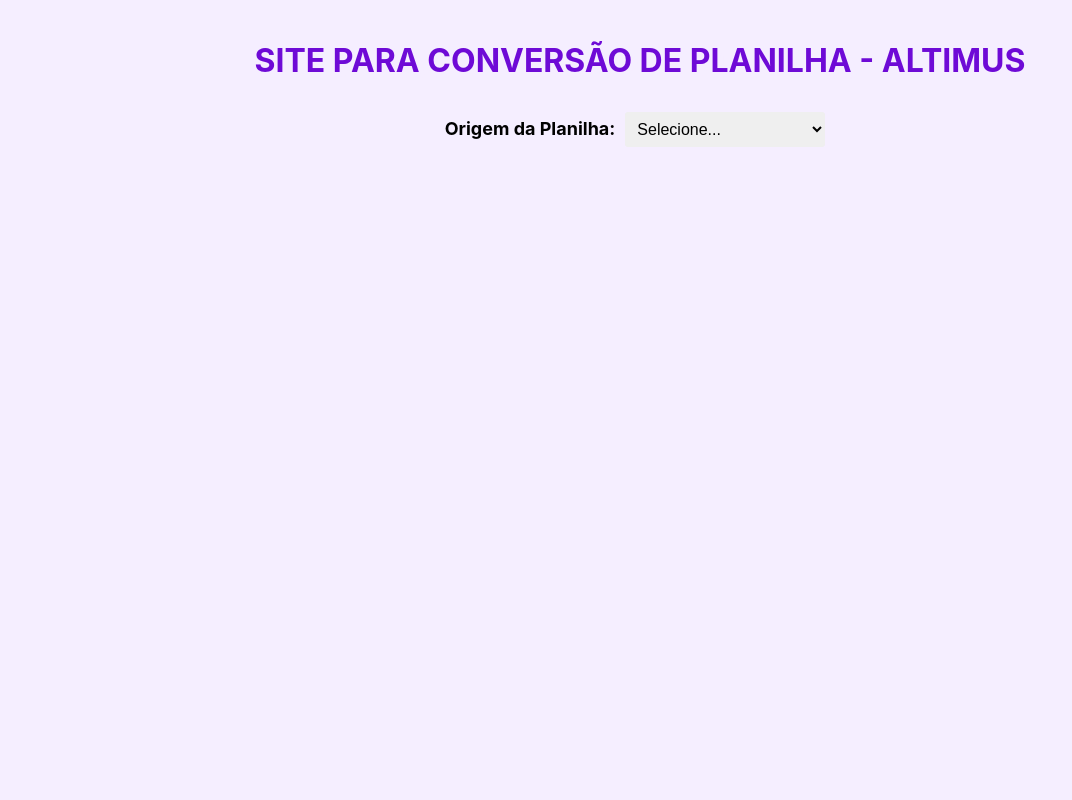
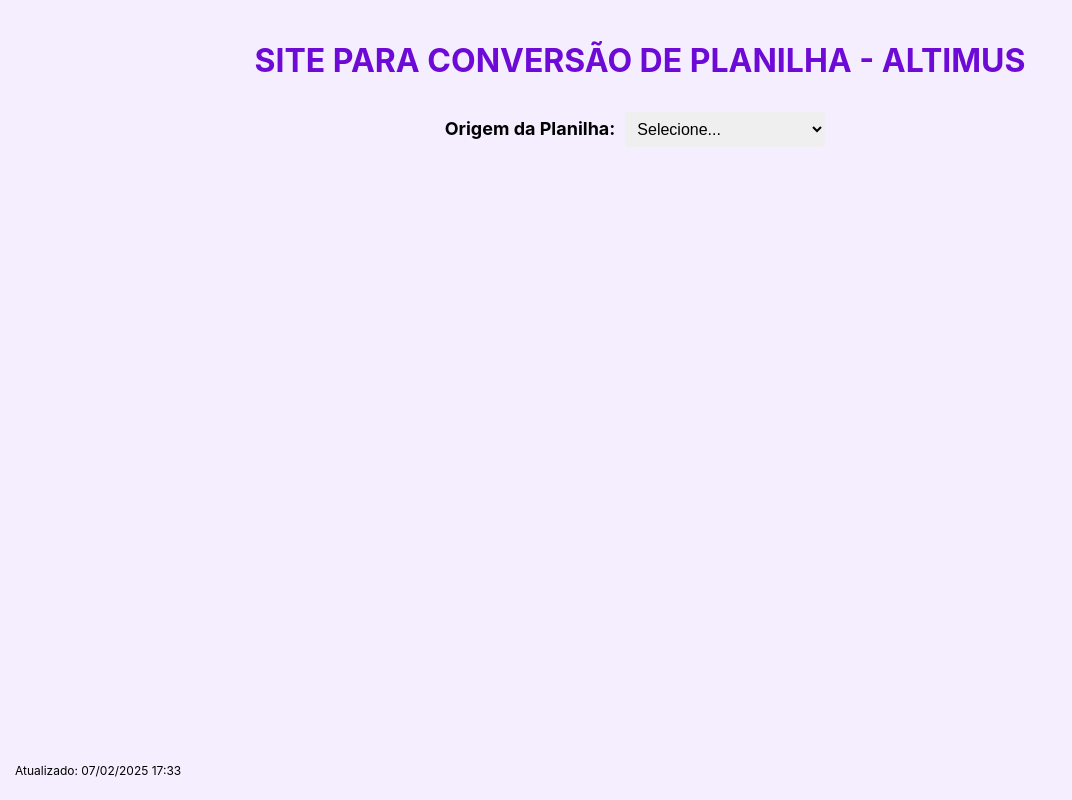
Before and after one commit to Zalasik01/importacao-site, a React (Create React App) app: page / in a window 1280 px wide. Shown: the whole page, without its empty margins (0-1072 px from the left). Built offline with nearby package versions, Linux system fonts and the light colour scheme.

Commit message:
Adicionado hora de atualizaçao

```diff
--- a/src/App.css
+++ b/src/App.css
@@ -43,3 +43,10 @@
 div {
   margin-bottom: 20px;
 }
+
+.versao {
+  font-size: 12px;
+  position: absolute;
+  bottom: 10px;
+  left: 15px;
+}
--- a/src/App.js
+++ b/src/App.js
@@ -12,6 +12,7 @@
   const [posicao, setPosicao] = useState("");
   const [cnpj, setCNPJ] = useState("");
   const [file, setFile] = useState(null);
+
 
   return (
     <ErrorBoundary>
@@ -29,6 +30,7 @@
         {cnpj && origem && tipoConversao && (
           <FileUploader file={file} setFile={setFile} cnpj={cnpj} posicao={posicao} />
         )}
+        <p className="versao">Atualizado: 07/02/2025 17:33</p>
       </div>
     </ErrorBoundary>
   );
```
